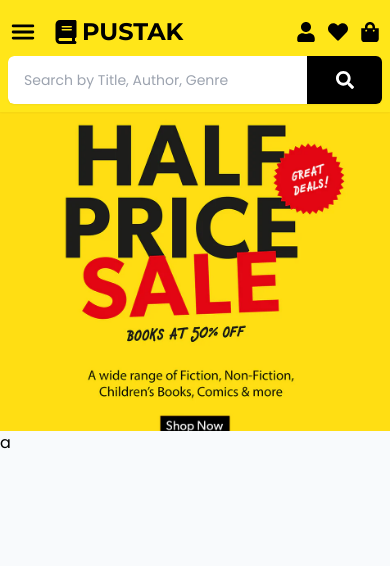
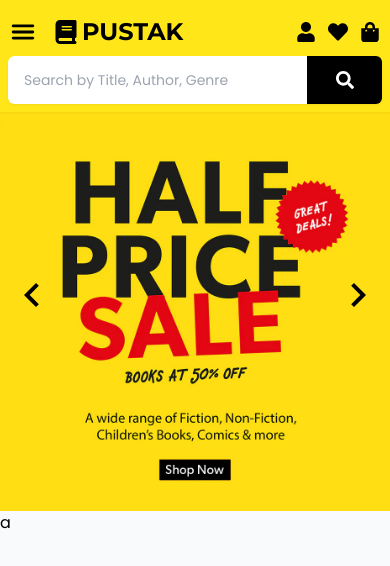
Before and after one commit to sarojdey/pustak, a React (Vite) app: page / in a window 390 px wide. Shown: the top 566 px of the page. Built offline with nearby package versions, Linux system fonts and the light colour scheme.

Commit message:
arrow in the mobile carousel

```diff
--- a/src/components/Banner.jsx
+++ b/src/components/Banner.jsx
@@ -6,6 +6,7 @@ import {
 
 const Banner = () => {
   const sliderRef = useRef();
+  const sliderRefPhone = useRef();
   const handleScroll = (dir) => {
     if (dir === "left") {
       sliderRef.current.scrollTo({
@@ -19,10 +20,47 @@ const Banner = () => {
       });
     }
   };
+  const handleScrollPhone = (dir) => {
+    if (dir === "left") {
+      sliderRefPhone.current.scrollTo({
+        left:
+          sliderRefPhone.current.scrollLeft -
+          sliderRefPhone.current.offsetWidth,
+        behavior: "smooth",
+      });
+    } else {
+      sliderRefPhone.current.scrollTo({
+        left:
+          sliderRefPhone.current.scrollLeft +
+          sliderRefPhone.current.offsetWidth,
+        behavior: "smooth",
+      });
+    }
+  };
 
   return (
     <>
-      <div className="flex h-[320px] w-full snap-x overflow-y-hidden md:hidden">
+      <div className="relative">
+        <div
+          ref={sliderRefPhone}
+          className="flex h-[400px] w-full snap-x overflow-hidden md:hidden"
+        >
+          <div
+            onClick={() => {
+              handleScrollPhone("left");
+            }}
+            className="absolute left-2 top-[40%] z-10 flex cursor-pointer items-center justify-center text-5xl"
+          >
+            <MdOutlineKeyboardArrowLeft />
+          </div>
+          <div
+            onClick={() => {
+              handleScrollPhone("right");
+            }}
+            className="absolute right-2 top-[40%] z-10 flex cursor-pointer items-center justify-center text-5xl"
+          >
+            <MdOutlineKeyboardArrowRight />
+          </div>
           {[
             "banner3s.webp",
             "banner1s.webp",
@@ -43,6 +81,9 @@ const Banner = () => {
             );
           })}
         </div>
+      </div>
+
+      {/* destop */}
       <div className="relative">
         <div
           ref={sliderRef}
@@ -69,7 +110,7 @@ const Banner = () => {
               return (
                 <div
                   key={index}
-                  className="h-full w-full flex-shrink-0 snap-start overflow-hidden"
+                  className="h-full w-full flex-shrink-0 snap-center overflow-hidden"
                 >
                   <img
                     src={`/banners/${banner}`}
```
Lines whose indentation alone changed are shown as unchanged.
